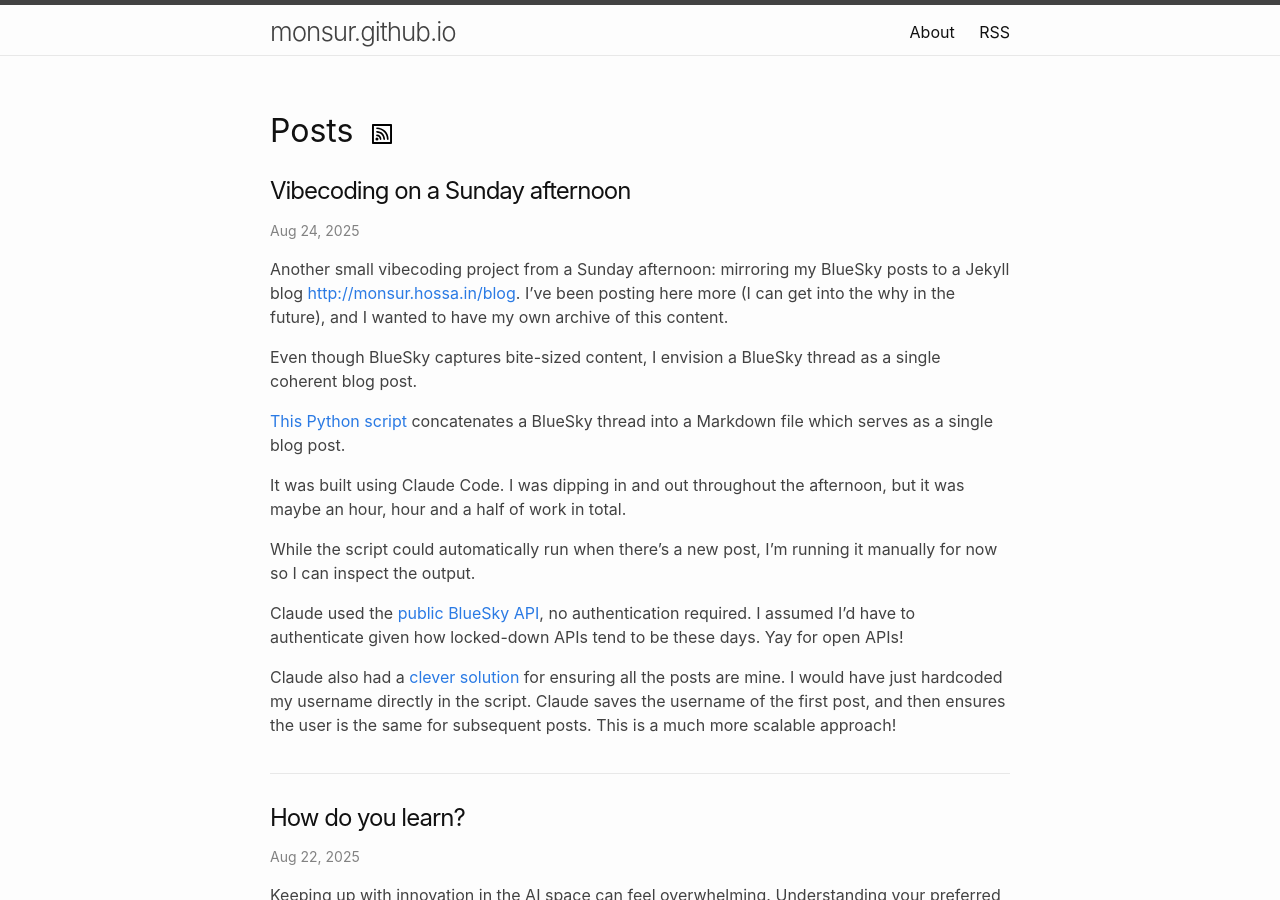
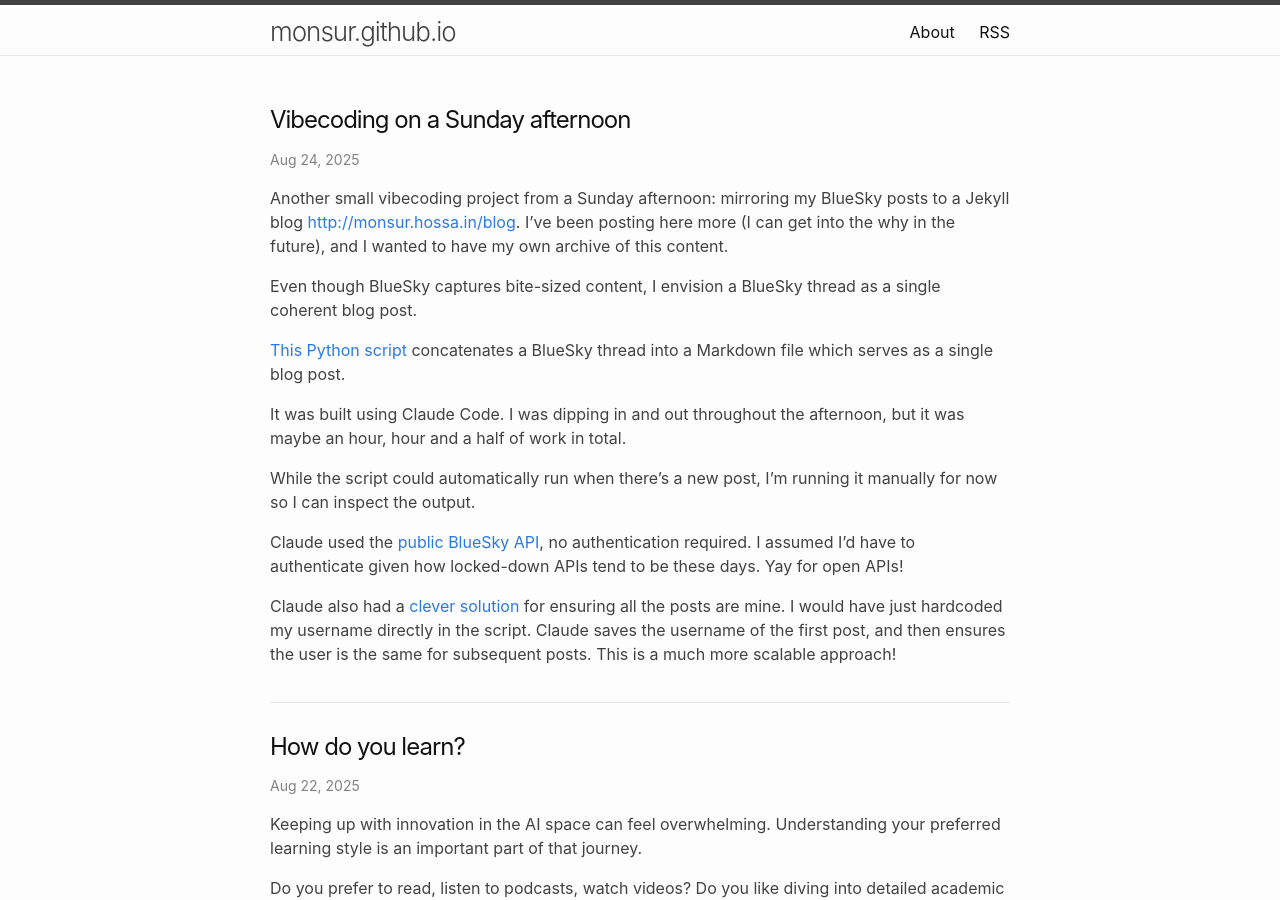
Before and after one commit to monsur/monsur.github.io, a Jekyll site: the page built from index.html, in a window 1280 px wide and 900 px high. Built offline with Jekyll 4.4.1, drawn with Linux system fonts in a browser that asks for light colours.

Commit message:
Remove blog header

```diff
--- a/index.html
+++ b/index.html
@@ -4,12 +4,6 @@ title: Blog
 ---
 
 <div class="home">
-  <h1 class="page-heading">
-    Posts
-    <a href="/feed.xml" title="RSS Feed" style="margin-left: 10px;">
-      <img src="/images/rss-feeds-logo.svg" alt="RSS" style="width:20px;height:20px;vertical-align:middle;">
-    </a>
-  </h1>
 
   <div class="post-list">
     {% for post in site.posts %}
```
